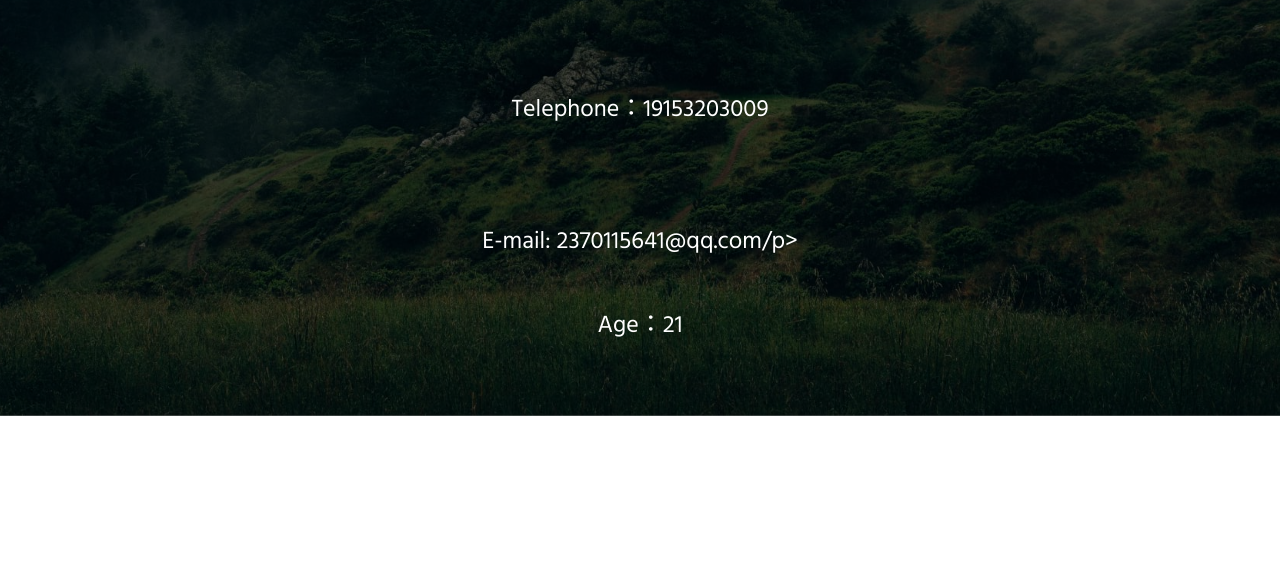
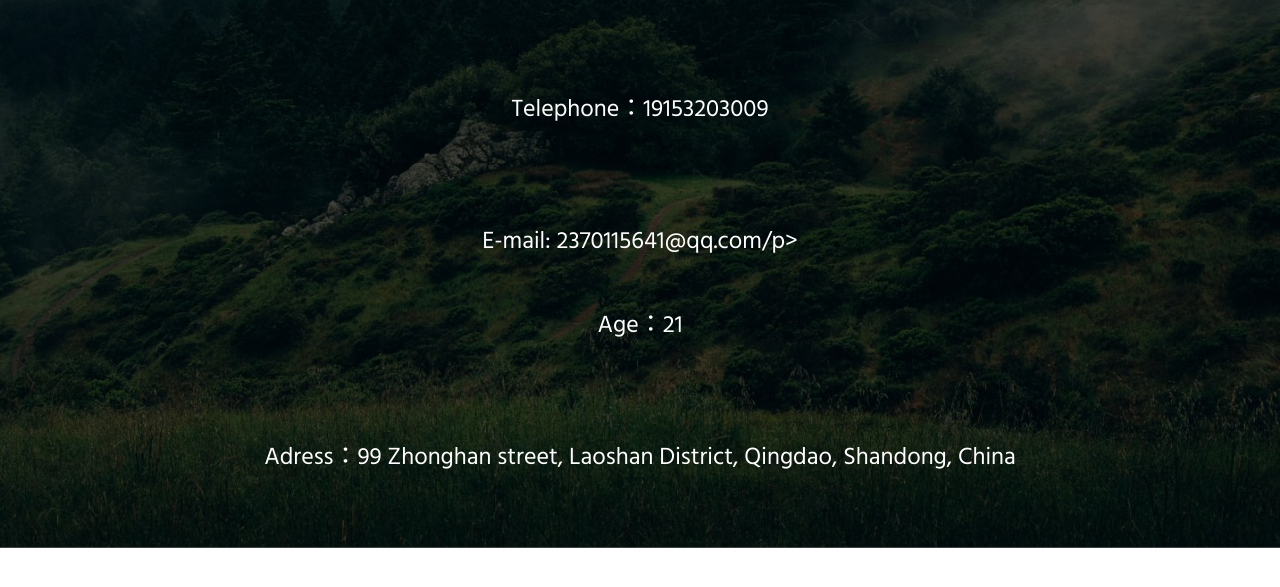
Before and after one commit to ahahahahaxxl/ahahahahaxxl.github.io, a plain HTML site: page a/index.html in a window 1280 px wide. Shown: the part 405-992 px from the top of the page. Drawn offline with nearby package versions, Linux system fonts and the light colour scheme.

Commit message:
Update index.html

```diff
--- a/a/index.html
+++ b/a/index.html
@@ -1,3 +1,4 @@
+
 <!doctype html>
 <html lang="en">
   <head>
@@ -57,6 +58,7 @@
                   <p class="my-4 mb-5">Telephone：19153203009</p><br>
 	  <p class="my-4 mb-5"> E-mail: 2370115641@qq.com/p><br>
                   <p class="my-4 mb-5">Age：21</p><br>
+	  <p class="my-4 mb-5">Adress：99 Zhonghan street, Laoshan District, Qingdao, Shandong, China</p><br>
 
 </section>
  <!--  //Main banner section -->
```
